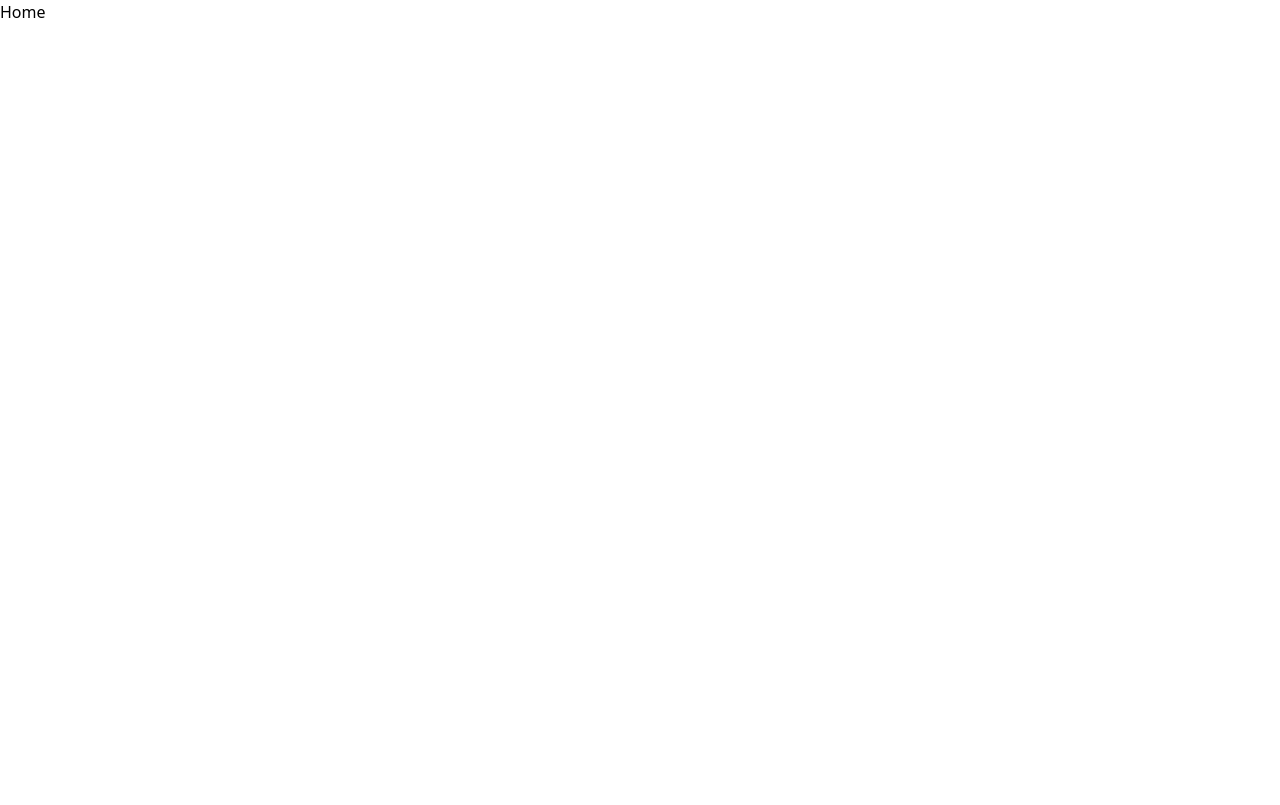
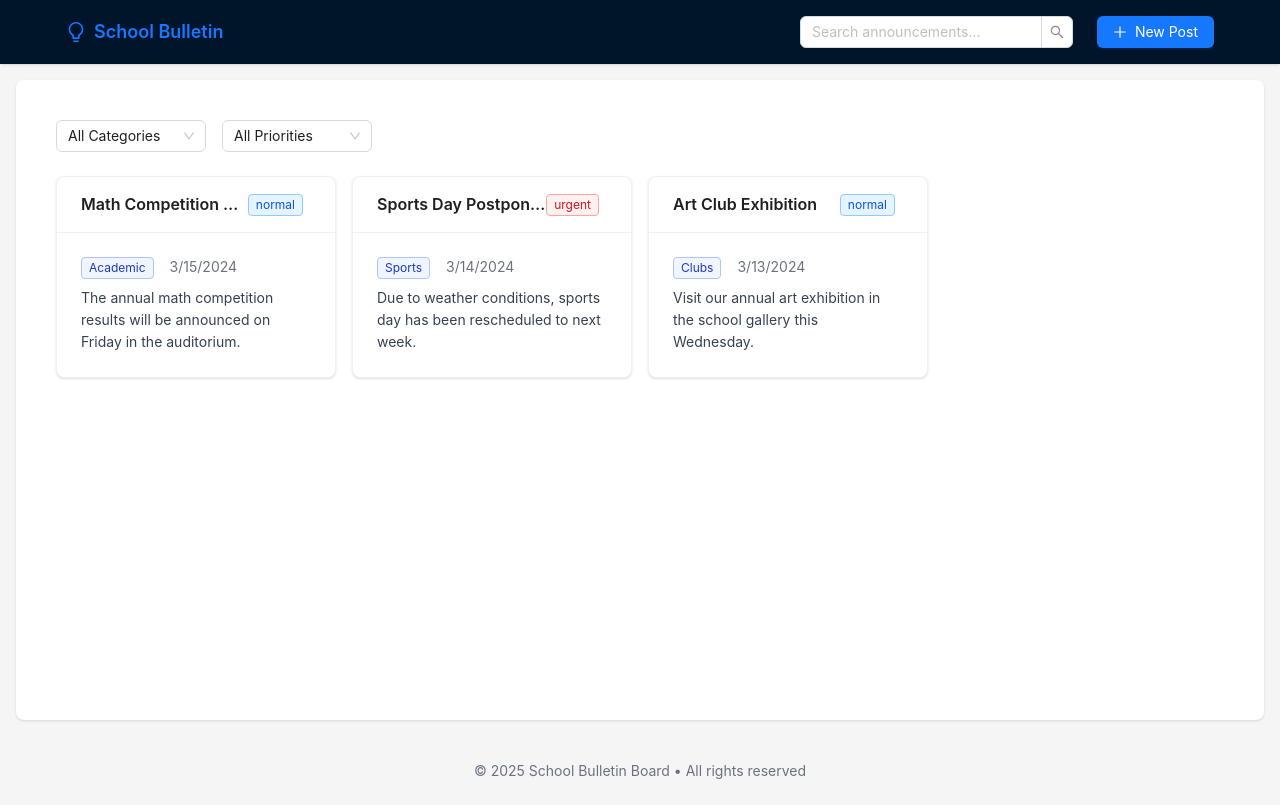
Before and after one commit to Macky2420/school-bulletin, a React (Vite) app: page / in a window 1280 px wide. Built offline with nearby package versions, Linux system fonts and the light colour scheme.

Commit message:
design layout and home

```diff
--- /dev/null
+++ b/src/layout/Layout.jsx
@@ -0,0 +1,184 @@
+import React, { useState } from 'react';
+import { Outlet, Link } from 'react-router-dom';
+import { Layout, Button, Input, Drawer, Space, Grid, Modal, Form, Select } from 'antd';
+import { BulbOutlined, PlusOutlined, MenuOutlined, SearchOutlined } from '@ant-design/icons';
+
+const { Header, Content, Footer } = Layout;
+const { useBreakpoint } = Grid;
+const { Option } = Select;
+
+const AppLayout = () => {
+  const [drawerVisible, setDrawerVisible] = useState(false);
+  const [isModalVisible, setIsModalVisible] = useState(false);
+  const [form] = Form.useForm();
+  const screens = useBreakpoint();
+  const isDesktop = screens.md;
+
+  const showDrawer = () => setDrawerVisible(true);
+  const closeDrawer = () => setDrawerVisible(false);
+
+  const showModal = () => {
+    setIsModalVisible(true);
+    closeDrawer(); // Close drawer if open on mobile
+  };
+
+  const handleOk = () => {
+    form.validateFields().then(values => {
+      console.log('Submitted values:', values);
+      form.resetFields();
+      setIsModalVisible(false);
+    });
+  };
+
+  const handleCancel = () => {
+    form.resetFields();
+    setIsModalVisible(false);
+  };
+
+  return (
+    <Layout className="min-h-screen">
+      {/* Header */}
+      <Header className="bg-white shadow-sm fixed w-full z-10">
+        <div className="container mx-auto flex items-center justify-between h-16 px-4">
+          {/* Logo */}
+          <Link to="/" className="flex items-center">
+            <BulbOutlined className="text-blue-600 text-xl mr-2" />
+            <span className="text-base md:text-lg font-semibold md:inline">School Bulletin</span>
+          </Link>
+
+          {/* Desktop Navigation */}
+          {isDesktop && (
+            <div className="flex items-center gap-6">
+              <Input.Search
+                placeholder="Search announcements..."
+                onSearch={(value) => console.log('Search:', value)}
+                className="w-96"
+              />
+              <Button type="primary" icon={<PlusOutlined />} onClick={showModal}>
+                New Post
+              </Button>
+            </div>
+          )}
+
+          {/* Mobile Menu Trigger */}
+          {!isDesktop && (
+            <Button
+              type="text"
+              icon={<MenuOutlined />}
+              onClick={showDrawer}
+              className="text-xl"
+            />
+          )}
+        </div>
+      </Header>
+
+      {/* Mobile Drawer */}
+      {!isDesktop && (
+        <Drawer
+          title="Menu"
+          placement="right"
+          onClose={closeDrawer}
+          open={drawerVisible}
+          width={300}
+          styles={{ body: { padding: 16 } }}
+        >
+          <Space direction="vertical" className="w-full" size="middle">
+            <Input.Search
+              placeholder="Search announcements..."
+              onSearch={(value) => {
+                console.log('Mobile Search:', value);
+                closeDrawer();
+              }}
+              enterButton="Search"
+              prefix={<SearchOutlined />}
+            />
+            <Button
+              type="primary"
+              icon={<PlusOutlined />}
+              block
+              onClick={showModal}
+            >
+              Create New Post
+            </Button>
+          </Space>
+        </Drawer>
+      )}
+
+      {/* Create Bulletin Modal */}
+      <Modal
+        title="Create New Bulletin"
+        open={isModalVisible}
+        onOk={handleOk}
+        onCancel={handleCancel}
+        okText="Publish"
+        cancelText="Cancel"
+        width={600}
+      >
+        <Form form={form} layout="vertical" className="mt-6">
+          <Form.Item
+            name="title"
+            label="Title"
+            rules={[{ required: true, message: 'Please enter a title' }]}
+          >
+            <Input placeholder="Enter bulletin title" />
+          </Form.Item>
+
+          <Form.Item
+            name="content"
+            label="Content"
+            rules={[{ required: true, message: 'Please enter the content' }]}
+          >
+            <Input.TextArea rows={4} placeholder="Write your content here..." />
+          </Form.Item>
+
+          <Space className="w-full" size="large">
+            <Form.Item
+              name="category"
+              label="Category"
+              rules={[{ required: true, message: 'Please select a category' }]}
+              className="flex-grow"
+            >
+              <Select placeholder="Select category">
+                <Option value="academic">Academic</Option>
+                <Option value="sports">Sports</Option>
+                <Option value="clubs">Clubs</Option>
+              </Select>
+            </Form.Item>
+
+            <Form.Item
+              name="priority"
+              label="Priority"
+              rules={[{ required: true, message: 'Please select priority' }]}
+              className="flex-grow"
+            >
+              <Select placeholder="Select priority">
+                <Option value="normal">Normal</Option>
+                <Option value="urgent">Urgent</Option>
+              </Select>
+            </Form.Item>
+          </Space>
+        </Form>
+      </Modal>
+
+      {/* Main Content */}
+      <Content className="mt-16 container mx-auto p-4">
+        <div className="bg-white rounded-lg shadow-sm p-6 min-h-[calc(100vh-160px)]">
+          <Outlet />
+        </div>
+      </Content>
+
+      {/* Footer */}
+      <Footer className="text-center bg-gray-100 py-6">
+        <div className="container mx-auto">
+          <Space direction="vertical" size="middle">
+            <div className="text-gray-500 text-sm">
+              © {new Date().getFullYear()} School Bulletin Board • All rights reserved
+            </div>
+          </Space>
+        </div>
+      </Footer>
+    </Layout>
+  );
+};
+
+export default AppLayout;
--- a/src/pages/Home.jsx
+++ b/src/pages/Home.jsx
@@ -1,9 +1,122 @@
-import React from 'react'
+import React, { useState } from 'react';
+import { Card, Input, Select, Tag, Row, Col, Empty } from 'antd';
+// import { SearchOutlined } from '@ant-design/icons';
+
+const { Option } = Select;
 
 const Home = () => {
+  // Mock data - replace with your actual data source
+  const [posts, setPosts] = useState([
+    {
+      id: 1,
+      title: 'Math Competition Results',
+      content: 'The annual math competition results will be announced on Friday in the auditorium.',
+      category: 'Academic',
+      priority: 'normal',
+      date: '2024-03-15T09:00:00'
+    },
+    {
+      id: 2,
+      title: 'Sports Day Postponed',
+      content: 'Due to weather conditions, sports day has been rescheduled to next week.',
+      category: 'Sports',
+      priority: 'urgent',
+      date: '2024-03-14T15:30:00'
+    },
+    {
+      id: 3,
+      title: 'Art Club Exhibition',
+      content: 'Visit our annual art exhibition in the school gallery this Wednesday.',
+      category: 'Clubs',
+      priority: 'normal',
+      date: '2024-03-13T11:45:00'
+    }
+  ]);
+
+  const [searchQuery, setSearchQuery] = useState('');
+  const [selectedCategory, setSelectedCategory] = useState('all');
+  const [selectedPriority, setSelectedPriority] = useState('all');
+
+  const filteredPosts = posts.filter(post => {
+    const matchesSearch = post.title.toLowerCase().includes(searchQuery.toLowerCase()) ||
+                         post.content.toLowerCase().includes(searchQuery.toLowerCase());
+    const matchesCategory = selectedCategory === 'all' || post.category === selectedCategory;
+    const matchesPriority = selectedPriority === 'all' || post.priority === selectedPriority;
+
+    return matchesSearch && matchesCategory && matchesPriority;
+  });
+
   return (
-    <div>Home</div>
-  )
-}
+    <div className="p-4">
+      {/* Search and Filter Section */}
+      <div className="mb-6">
+        {/* The Search component below will be removed */}
+        {/*
+        <Search
+          placeholder="Search announcements..."
+          prefix={<SearchOutlined />}
+          onChange={(e) => setSearchQuery(e.target.value)}
+          className="mb-4"
+        />
+        */}
 
-export default Home
+        <div className="flex gap-4">
+          <Select
+            defaultValue="all"
+            onChange={value => setSelectedCategory(value)}
+            className="min-w-[150px]"
+          >
+            <Option value="all">All Categories</Option>
+            <Option value="Academic">Academic</Option>
+            <Option value="Sports">Sports</Option>
+            <Option value="Clubs">Clubs</Option>
+          </Select>
+
+          <Select
+            defaultValue="all"
+            onChange={value => setSelectedPriority(value)}
+            className="min-w-[150px]"
+          >
+            <Option value="all">All Priorities</Option>
+            <Option value="normal">Normal</Option>
+            <Option value="urgent">Urgent</Option>
+          </Select>
+        </div>
+      </div>
+
+      {/* Posts Grid */}
+      {filteredPosts.length === 0 ? (
+        <Empty
+          description="No announcements found"
+          className="mt-12"
+        />
+      ) : (
+        <Row gutter={[16, 16]}>
+          {filteredPosts.map(post => (
+            <Col key={post.id} xs={24} sm={12} lg={8} xl={6}>
+              <Card
+                title={post.title}
+                extra={
+                  <Tag color={post.priority === 'urgent' ? 'red' : 'blue'}>
+                    {post.priority}
+                  </Tag>
+                }
+                className="h-full shadow-sm hover:shadow-md transition-shadow"
+              >
+                <div className="mb-2">
+                  <Tag color="geekblue">{post.category}</Tag>
+                  <span className="text-gray-500 text-sm ml-2">
+                    {new Date(post.date).toLocaleDateString()}
+                  </span>
+                </div>
+                <p className="text-gray-700">{post.content}</p>
+              </Card>
+            </Col>
+          ))}
+        </Row>
+      )}
+    </div>
+  );
+};
+
+export default Home;
```
Also changed, not shown: src/routes/Router.jsx (+8 -1 lines).
